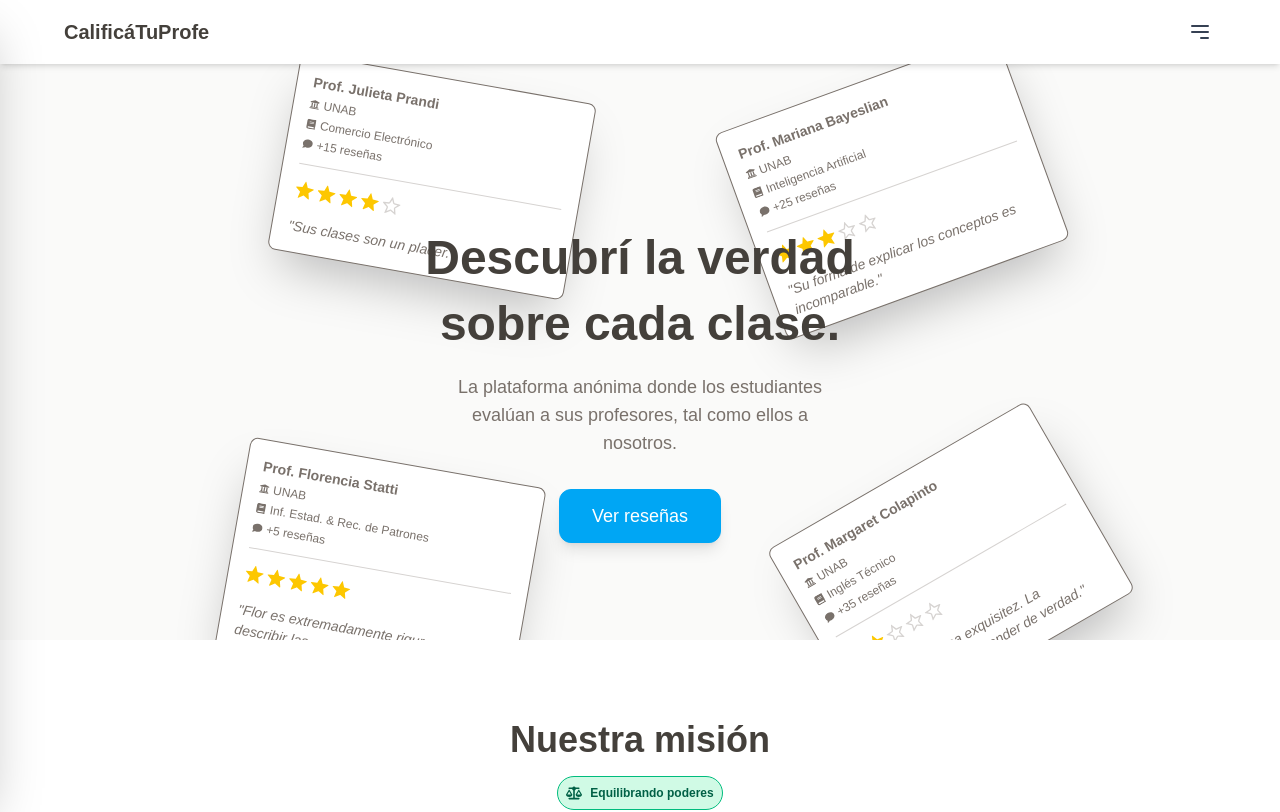
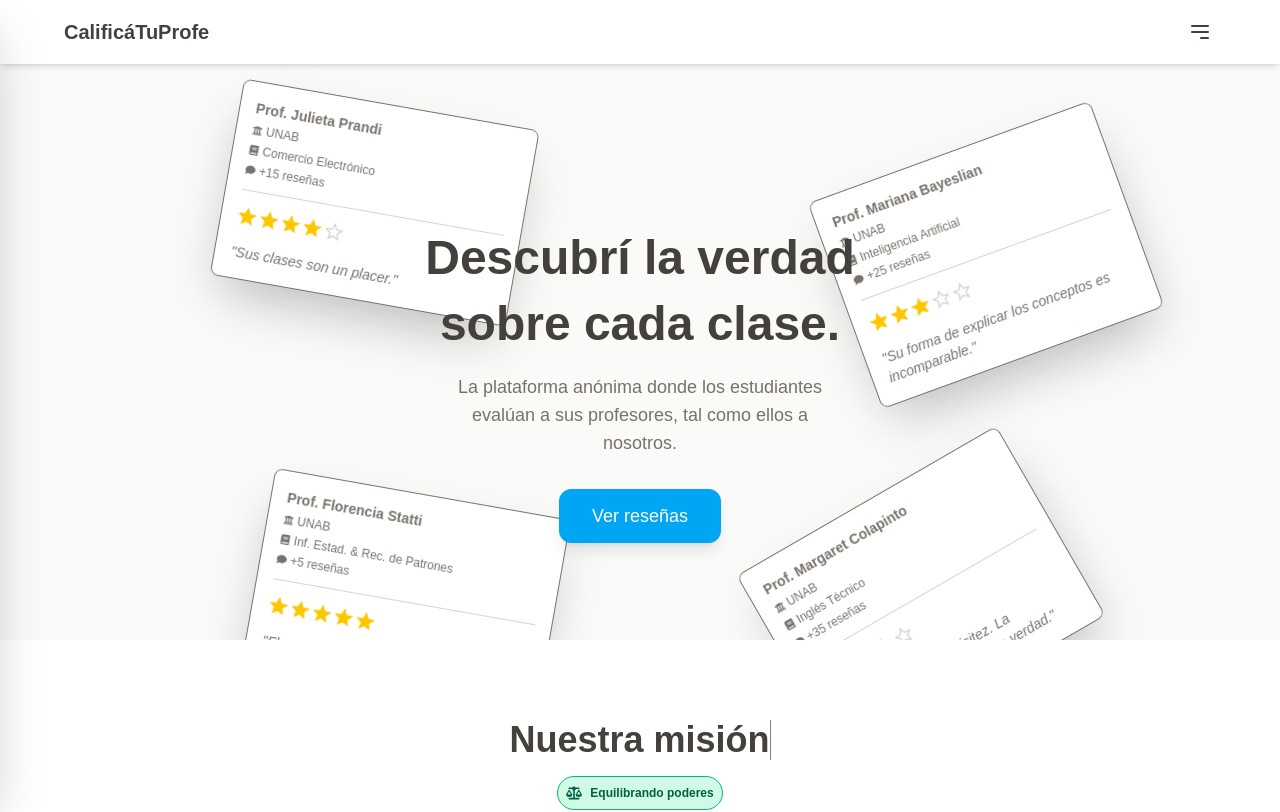
Before and after one commit to DataAnalystGabo/CalificaTuProfe, a React (Vite) app: page / in a window 1280 px wide. Shown: the top 812 px of the page. Built offline with nearby package versions, Linux system fonts and the light colour scheme; a web font is replaced by a local one.

Commit message:
Sección Nuestra misión finalizada. Se agregaron animaciones varias

```diff
--- a/src/App.jsx
+++ b/src/App.jsx
@@ -1,4 +1,4 @@
-import React, { useState } from 'react';
+import React, { useState, useEffect, useRef } from 'react';
 import Header from './components/Header';
 import MobileMenu from './components/MobileMenu';
 import Target from './components/Target';
@@ -9,6 +9,33 @@ function App() {
 
     // Función para alternar el estado del menú
     const toggleMenu = () => setIsMenuOpen(!isMenuOpen);
+
+    function useIsVisible() {
+        const [isVisible, setIsVisible] = useState(false);
+        const ref = useRef(null);
+
+        useEffect(() => {
+            const observer = new IntersectionObserver(([entry]) => {
+                if (entry.isIntersecting) {
+                    setIsVisible(true);
+                    observer.disconnect();
+                }
+            }, {
+                threshold: 0.5,
+                rootMargin: "0px 0px -100px 0px"
+            });
+
+            if (ref.current) {
+                observer.observe(ref.current);
+            }
+
+            return () => observer.disconnect()
+        }, []);
+
+        return { ref, isVisible }
+    }
+
+    const { ref: titleRef, isVisible } = useIsVisible()
 
     return (
         <div className="min-h-screen flex flex-col">
@@ -24,10 +51,10 @@ function App() {
 
                     {/* Texto principal (z-20 para estar por encima de todo) */}
                     <div className="relative z-20 flex flex-col items-center justify-center min-h-[calc(100vh-64px)] w-full p-6 text-center">
-                        <h2 className="text-5xl font-extrabold mb-4 leading-snug text-stone-700">
+                        <h2 className="text-5xl font-extrabold mb-4 leading-snug text-stone-700 animate-slide-right">
                             Descubrí la verdad sobre cada clase.
                         </h2>
-                        <p className="text-lg mb-8 max-w-sm text-stone-500">
+                        <p className="text-lg mb-8 max-w-sm text-stone-500 animate-delay-500 animate-slide-left">
                             La plataforma anónima donde los estudiantes evalúan a sus profesores, tal como ellos a nosotros.
                         </p>
                         <a
@@ -40,7 +67,7 @@ function App() {
                     </div>
 
                     {/* Tarjeta dispersa 1 */}
-                    <div className="absolute top-[10%] left-[-20%] transform -rotate-350 z-0">
+                    <div className="absolute top-[10%] left-[-60%] opacity-0 transform -rotate-350 z-0 animate-fade-target-1">
                         <Target
                             teacherName={"Prof. Julieta Prandi"}
                             university={"UNAB"}
@@ -52,7 +79,7 @@ function App() {
                     </div>
 
                     {/* Tarjeta dispersa 2 */}
-                    <div className="absolute top-[10%] left-[70%] transform -rotate-20 z-0">
+                    <div className="absolute top-[10%] left-[125%] opacity-0 transform -rotate-20 z-0 animate-fade-target-2">
                         <Target
                             teacherName={"Prof. Mariana Bayeslian"}
                             university={"UNAB"}
@@ -64,7 +91,7 @@ function App() {
                     </div>
 
                     {/* Tarjeta dispersa 3 */}
-                    <div className="absolute top-[60%] left-[-30%] transform -rotate-350 z-0">
+                    <div className="absolute top-[60%] left-[-60%] opacity-0 transform -rotate-350 z-0 animate-fade-target-3 animate-delay-300">
                         <Target
                             teacherName={"Prof. Florencia Statti"}
                             university={"UNAB"}
@@ -76,7 +103,7 @@ function App() {
                     </div>
 
                     {/* Tarjeta dispersa 4 */}
-                    <div className="absolute top-[60%] right-[-40%] transform -rotate-30 z-0">
+                    <div className="absolute top-[70%] right-[-40%] opacity-0 transform -rotate-30 z-0 animate-fade-target-4">
                         <Target
                             teacherName={"Prof. Margaret Colapinto"}
                             university={"UNAB"}
@@ -92,9 +119,8 @@ function App() {
             <section className="w-full max-w-7xl mx-auto py-16 bg-white">
                 <div className="max-w-lg mx-auto p-4 text-center flex flex-col items-center">
 
-                    <h2 className="text-4xl font-extrabold mb-4 text-stone-700">
-                        Nuestra misión
-                    </h2>
+                    <h2 ref={titleRef} className={`text-4xl font-extrabold mb-4 text-stone-700 ${
+                    isVisible ? 'animate-typewriter' : 'opacity-0'}`}>Nuestra misión</h2>
 
                     <PillBadge
                         text="Equilibrando poderes"
--- a/src/index.css
+++ b/src/index.css
@@ -4,3 +4,130 @@
 body {
     font-family: "Google Sans", sans-serif;
 }
+
+@layer utilities {
+    .animate-fade-target-1 {
+        animation: fade-target-1 1s ease-out forwards;
+    }
+    .animate-fade-target-2 {
+        animation: fade-target-2 1.5s ease-out forwards;
+    }
+    .animate-fade-target-3 {
+        animation: fade-target-3 1s ease-out forwards;
+    }
+    .animate-fade-target-4 {
+        animation: fade-target-4 1.7s ease-out forwards;
+    }
+    .animate-delay-300 {
+        animation-delay: .3s;
+    }
+    .animate-delay-500 {
+        animation-delay: .5s;
+    }
+    .animate-fade-in-from {
+        animation: fade-in-from 1s ease-in forwards;
+    }
+    .animate-typewriter {
+        max-width: fit-content;
+        overflow: hidden;
+        white-space: nowrap;
+        border-right: 0.05em solid gray;
+        animation:
+            typing 1.7s steps(40, end) forwards,
+            blink .75s step-end infinite;
+    }
+    .animate-slide-left {
+        animation: slide-in-from-left 1s ease-out forwards;
+    }
+    .animate-slide-right {
+        animation: slide-in-from-right 1s ease-out forwards;
+    }
+}
+
+@keyframes fade-target-1 {
+    0% {
+        opacity: 0;
+        transform: translateX(0);
+    }
+    100% {
+        opacity: 1;
+        transform: translateX(150px);
+    }
+}
+
+@keyframes fade-target-2 {
+    0% {
+        opacity: 0;
+        transform: translateX(0);
+    }
+    100% {
+        opacity: 1;
+        transform: translateX(-200px);
+    }
+}
+
+@keyframes fade-target-3 {
+    0% {
+        opacity: 0;
+        transform: translateX(0);
+    }
+    100% {
+        opacity: 1;
+        transform: translateX(180px);
+    }
+}
+
+@keyframes fade-target-4 {
+    0% {
+        opacity: 0;
+        transform: translateY(0);
+    }
+    100% {
+        opacity: 1;
+        transform: translateY(-60px);
+    }
+}
+
+@keyframes fade-in-from {
+    0% {
+        transform: scale(.7);
+        opacity: 0;
+    }
+    100% {
+        transform: scale(1);
+        opacity: 1;
+    }
+}
+
+/* Animación efecto máquina de escribir */
+@keyframes typing {
+    from { width: 0 }
+    to { width: 100% }
+}
+
+/* Animación del cursor */
+@keyframes blink {
+    50% { border-color: transparent }
+}
+
+@keyframes slide-in-from-left {
+    0% {
+        opacity: 0;
+        transform: translateX(-100px);
+    }
+    100% {
+        opacity: 1;
+        transform: translateX(0);
+    }
+}
+
+@keyframes slide-in-from-right {
+    0% {
+        opacity: 0;
+        transform: translateX(100px);
+    }
+    100% {
+        opacity: 1;
+        transform: translateX(0);
+    }
+}
```
